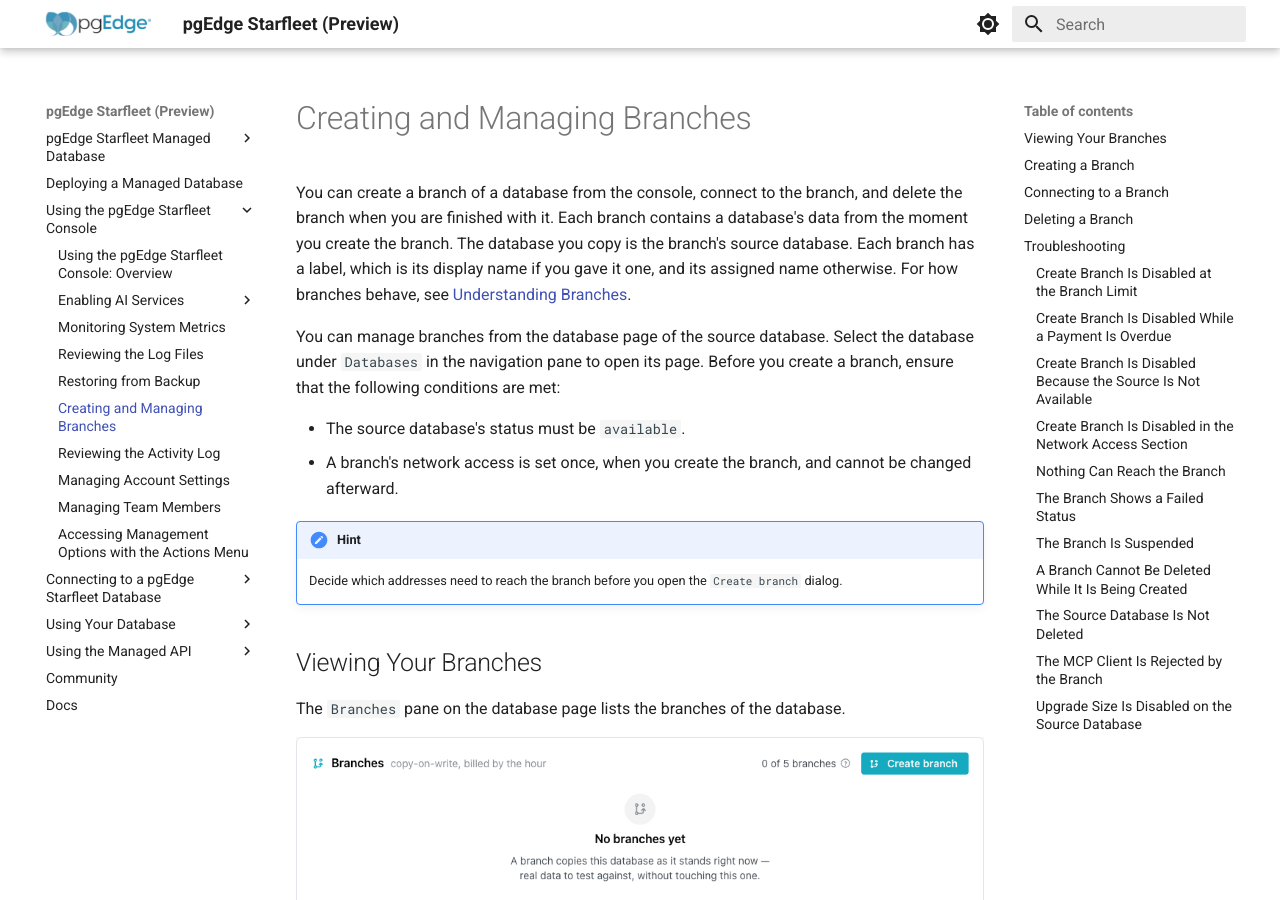
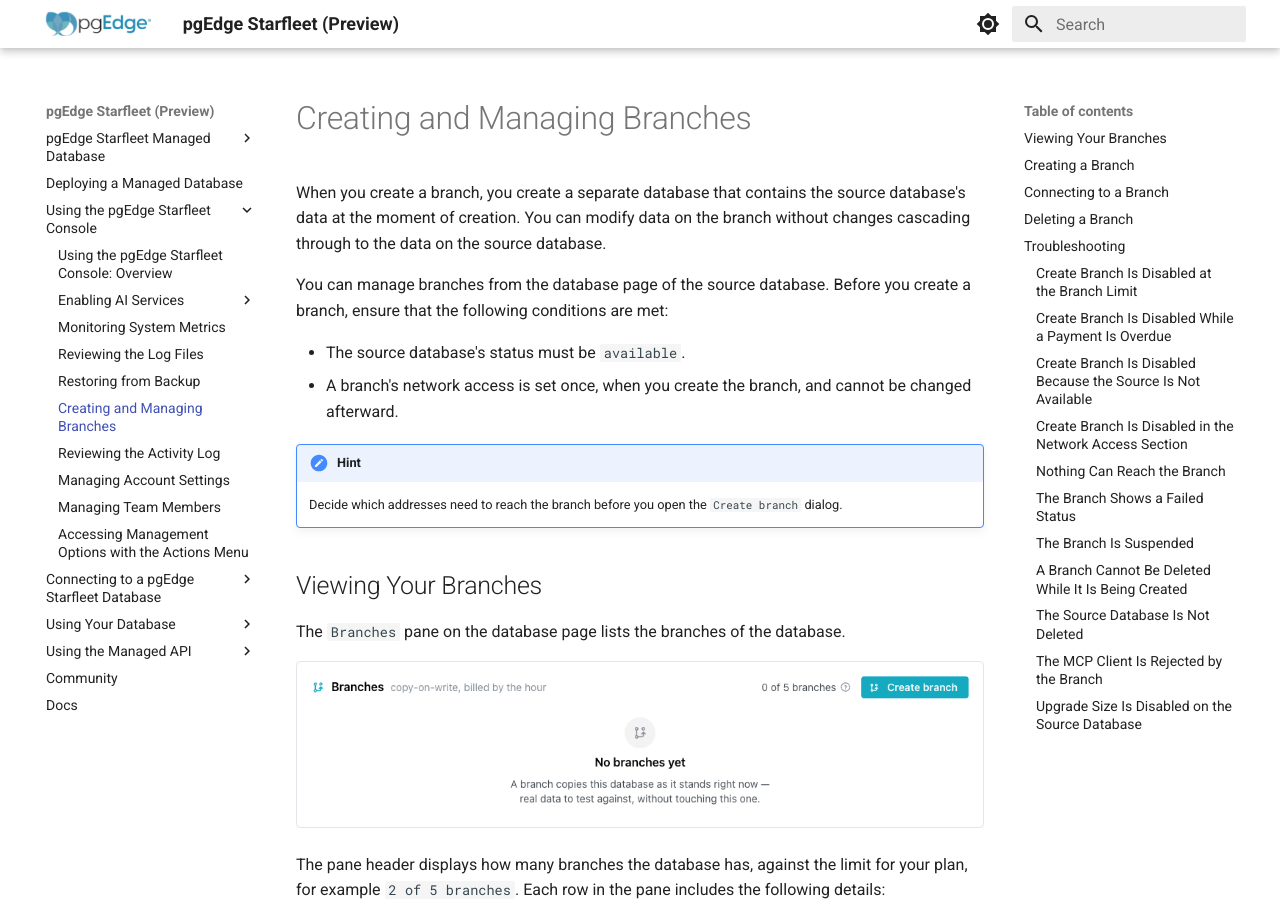
Before and after one commit to pgEdge/pgedge-starfleet-docs, an MkDocs documentation site: the page built from docs/managed/using_console/managed_branches.md, in a window 1280 px wide and 900 px high. Built offline with MkDocs 1.6.1 and Material for MkDocs 9.7.7, drawn with Linux system fonts in a browser that asks for light colours.

Commit message:
Rework the Creating and Managing Branches intro
Replace the intro with a tighter statement of what a branch is and
its isolation from the source database, and drop the redundant
"Select the database..." navigation instruction, which the Creating
a Branch procedure already covers in its own first step.

```diff
--- a/docs/managed/using_console/managed_branches.md
+++ b/docs/managed/using_console/managed_branches.md
@@ -1,17 +1,13 @@
 # Creating and Managing Branches
 
-You can create a branch of a database from the console, connect to the
-branch, and delete the branch when you are finished with it. Each branch
-contains a database's data from the moment you create the branch. The
-database you copy is the branch's source database. Each branch has a
-label, which is its display name if you gave it one, and its assigned name
-otherwise. For how branches behave, see
-[Understanding Branches](../using_database/managed_branches.md).
+When you create a branch, you create a separate database that
+contains the source database's data at the moment of creation. You
+can modify data on the branch without changes cascading through to
+the data on the source database.
 
 You can manage branches from the database page of the source
-database. Select the database under `Databases` in the navigation
-pane to open its page. Before you create a branch, ensure that the
-following conditions are met:
+database. Before you create a branch, ensure that the following
+conditions are met:
 
 - The source database's status must be `available`.
 - A branch's network access is set once, when you create the branch,
```
